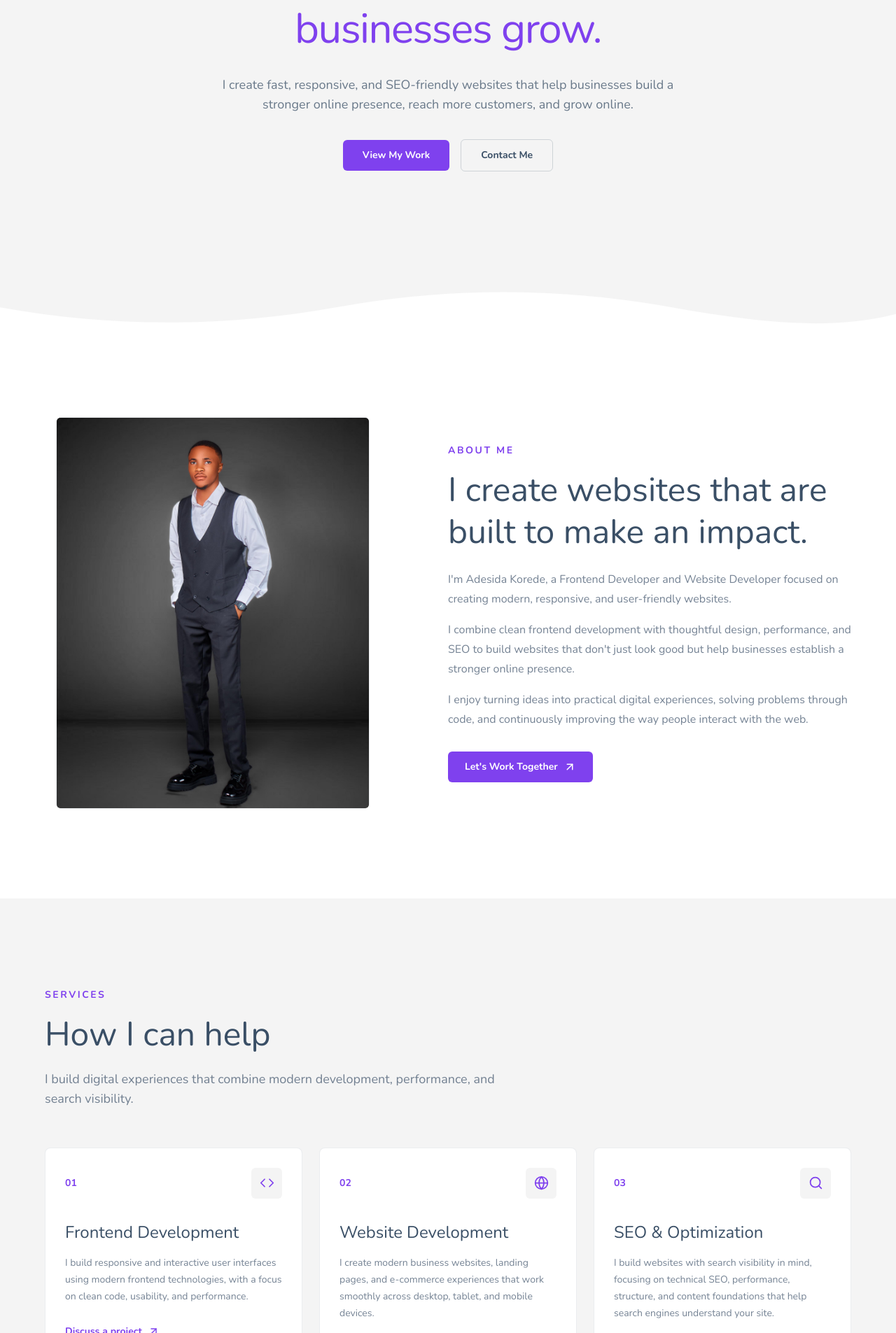
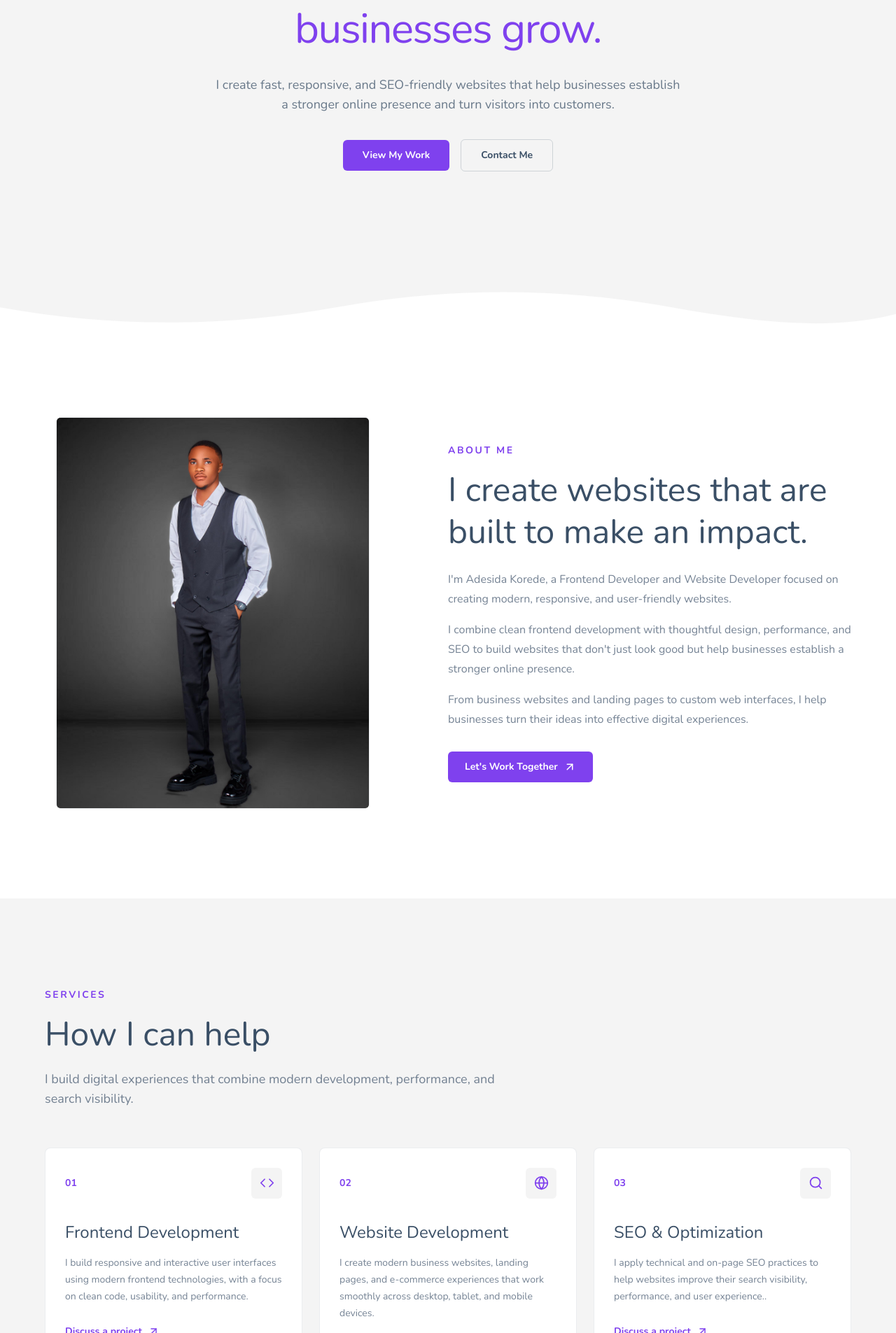
Before and after one commit to SaintKhay/saint-portfolio, a React (Vite) app: page / in a window 1280 px wide. Shown: the part 395-2300 px from the top of the page at 70% size. Built offline with nearby package versions, Linux system fonts and the light colour scheme.

Commit message:
Technical and on Page SEO

```diff
--- a/src/components/ProjectCard.jsx
+++ b/src/components/ProjectCard.jsx
@@ -18,7 +18,7 @@ function ProjectCard({ project, reverse }) {
         <div className="overflow-hidden rounded-lg bg-[#F4F4F4]">
           <img
             src={project.image}
-            alt={`${project.title} project`}
+            alt={`${project.title} website project by Adesida Korede`}
             className="aspect-[16/10] w-full object-cover transition-transform duration-500 hover:scale-105"
           />
         </div>
--- a/src/data/project.js
+++ b/src/data/project.js
@@ -6,8 +6,8 @@ const projects = [
     title: "Noire",
     category: "E-commerce",
     description:
-      "A modern fashion e-commerce website designed to provide a clean and responsive shopping experience.",
-    technologies: ["React", "JavaScript", "CSS"],
+      "A responsive e-commerce interface built with React, focused on product discovery, category navigation, and a smooth shopping experience across devices.",
+    technologies: ["React", "JavaScript", "Tailwind CSS"],
     image: projectImage1,
     liveUrl: "#",
     githubUrl: "#",
@@ -17,8 +17,8 @@ const projects = [
     title: "Weather App",
     category: "Web Application",
     description:
-      "A responsive weather application that uses location and weather APIs to provide real-time weather information.",
-    technologies: ["React", "JavaScript", "API"],
+      "A responsive React weather application that uses location and weather APIs to provide current conditions and forecast information through a clean, mobile-friendly interface..",
+    technologies: ["React", "JavaScript", "Tailwind CSS", "API"],
     image: projectImage1,
     liveUrl: "#",
     githubUrl: "#",
--- a/src/sections/About.jsx
+++ b/src/sections/About.jsx
@@ -39,9 +39,9 @@ function About() {
               </p>
 
               <p>
-                I enjoy turning ideas into practical digital experiences,
-                solving problems through code, and continuously improving the
-                way people interact with the web.
+                From business websites and landing pages to custom web
+                interfaces, I help businesses turn their ideas into effective
+                digital experiences.
               </p>
             </div>
 
@@ -65,7 +65,7 @@ function About() {
             <div className="h-full w-full overflow-hidden rounded-md border border-[#3A4F66]/10">
               <img
                 src={AboutSaint}
-                alt="Adesida Korede - Frontend Developer and Website Developer"
+                alt="Adesida Korede, frontend and website developer"
                 className="h-full w-full object-cover"
               />
             </div>
--- a/src/sections/Footer.jsx
+++ b/src/sections/Footer.jsx
@@ -28,7 +28,7 @@ function Footer() {
           <div className="flex items-center gap-3">
             <a
               href="#"
-              aria-label="GitHub"
+              aria-label="Adesida Korede on GitHub"
               className="flex h-10 w-10 items-center justify-center rounded-md border border-white/15 transition-colors hover:bg-[#7F41EE]"
             >
               <FiGithub size={18} />
@@ -36,7 +36,7 @@ function Footer() {
 
             <a
               href="#"
-              aria-label="LinkedIn"
+              aria-label="Adesida Korede on LinkedIn"
               className="flex h-10 w-10 items-center justify-center rounded-md border border-white/15 transition-colors hover:bg-[#7F41EE]"
             >
               <FiLinkedin size={18} />
--- a/src/sections/Hero.jsx
+++ b/src/sections/Hero.jsx
@@ -37,9 +37,11 @@ function Hero() {
             }}
             className="mx-auto mt-7 max-w-2xl text-base font-normal leading-7 text-[#3A4F66]/75 sm:text-lg"
           >
-            I create fast, responsive, and SEO-friendly websites that help
-            businesses build a stronger online presence, reach more customers,
-            and grow online.
+            <p>
+              I create fast, responsive, and SEO-friendly websites that help
+              businesses establish a stronger online presence and turn visitors
+              into customers.
+            </p>
           </motion.p>
 
           {/* CTA */}
--- a/src/sections/Services.jsx
+++ b/src/sections/Services.jsx
@@ -23,7 +23,7 @@ const services = [
     icon: FiSearch,
     title: "SEO & Optimization",
     description:
-      "I build websites with search visibility in mind, focusing on technical SEO, performance, structure, and content foundations that help search engines understand your site.",
+      " I apply technical and on-page SEO practices to help websites improve their search visibility, performance, and user experience..",
   },
 ];
 
```
